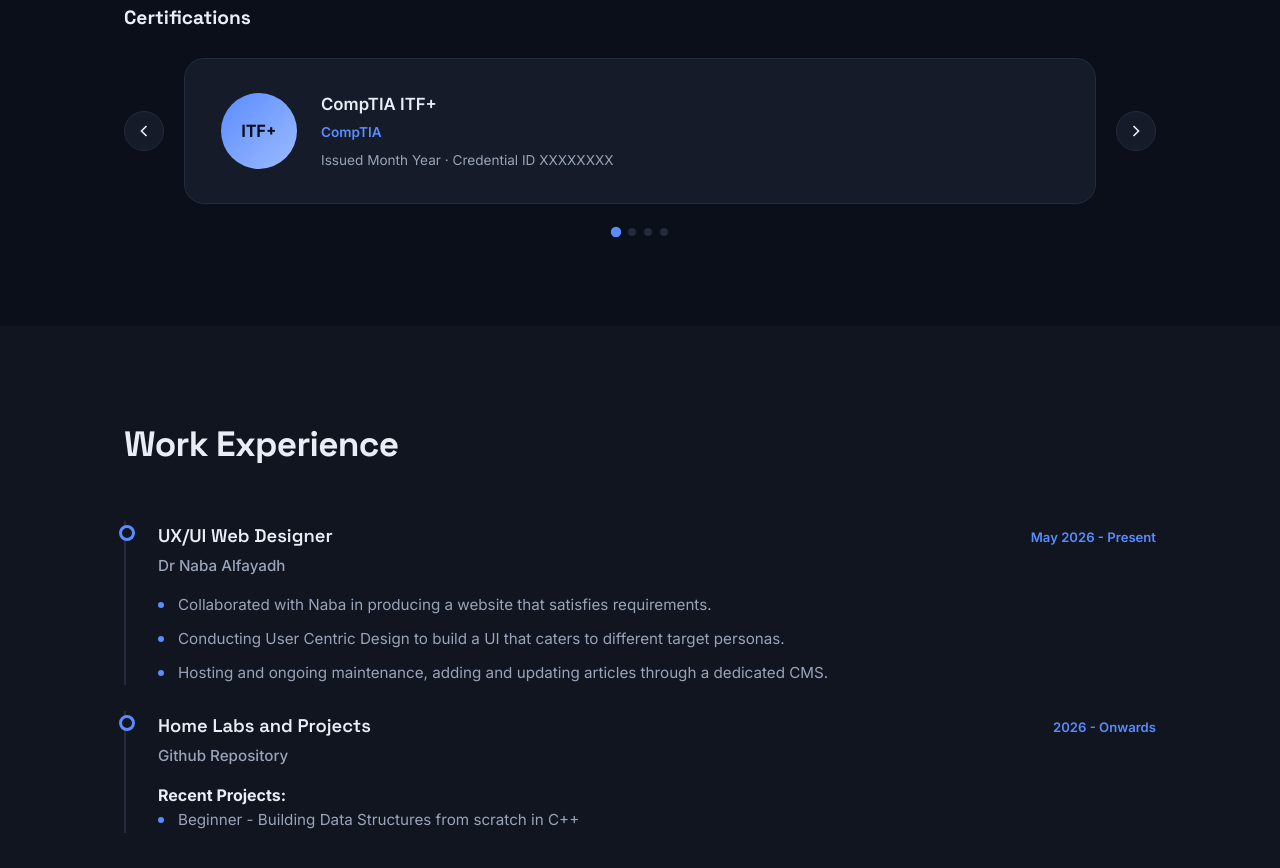
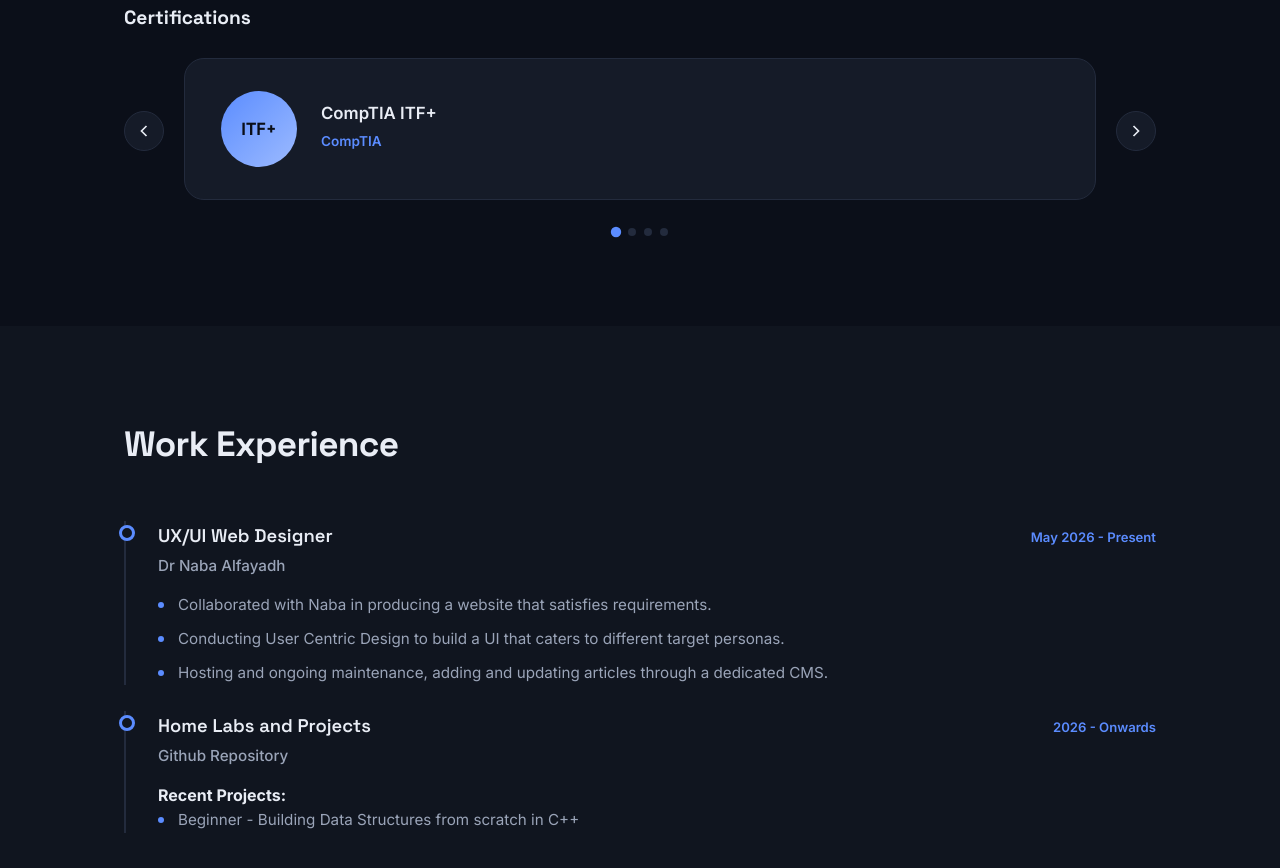
Before and after one commit to Banana912/jaskaran-website, a plain HTML site: page index.html in a window 1280 px wide. Shown: the part 1249-2117 px from the top of the page. Drawn offline with Linux system fonts and the light colour scheme.

Commit message:
Fix ITF+ cert

```diff
--- a/index.html
+++ b/index.html
@@ -144,7 +144,6 @@
                   <div class="cert-info">
                     <h4>CompTIA ITF+</h4>
                     <p class="cert-issuer">CompTIA</p>
-                    <p class="cert-meta">Issued <span>Month Year</span> · Credential ID <span>XXXXXXXX</span></p>
                   </div>
                 </div>
               </li>
```
